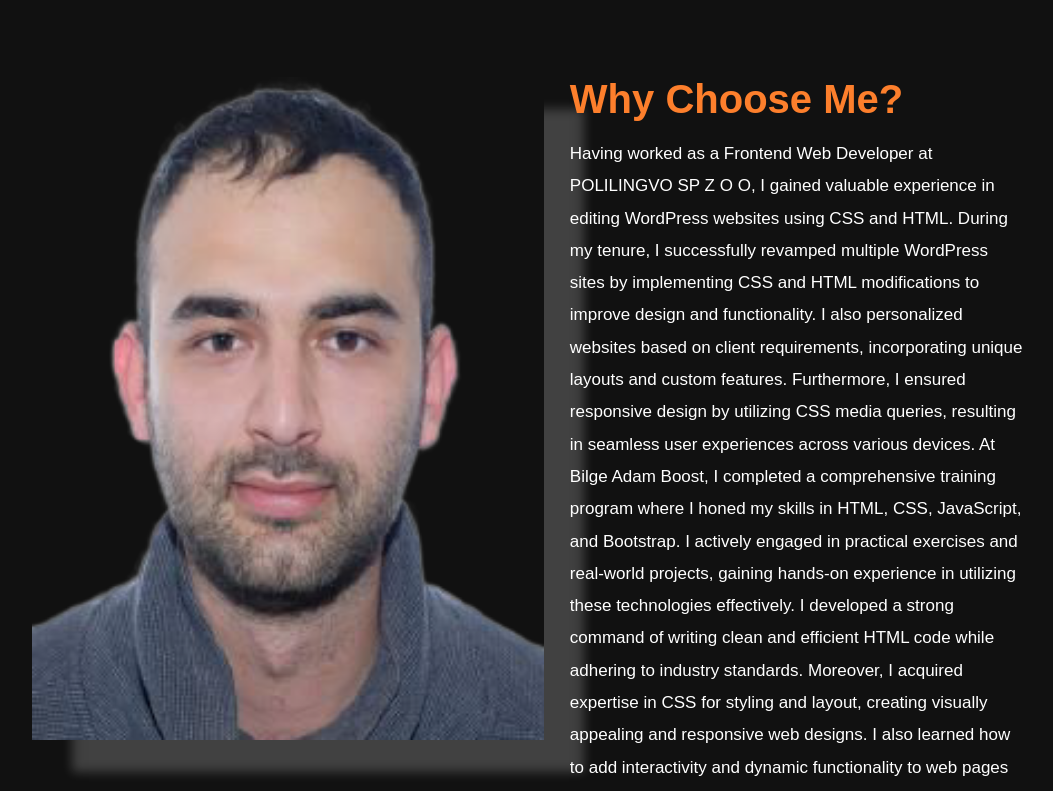
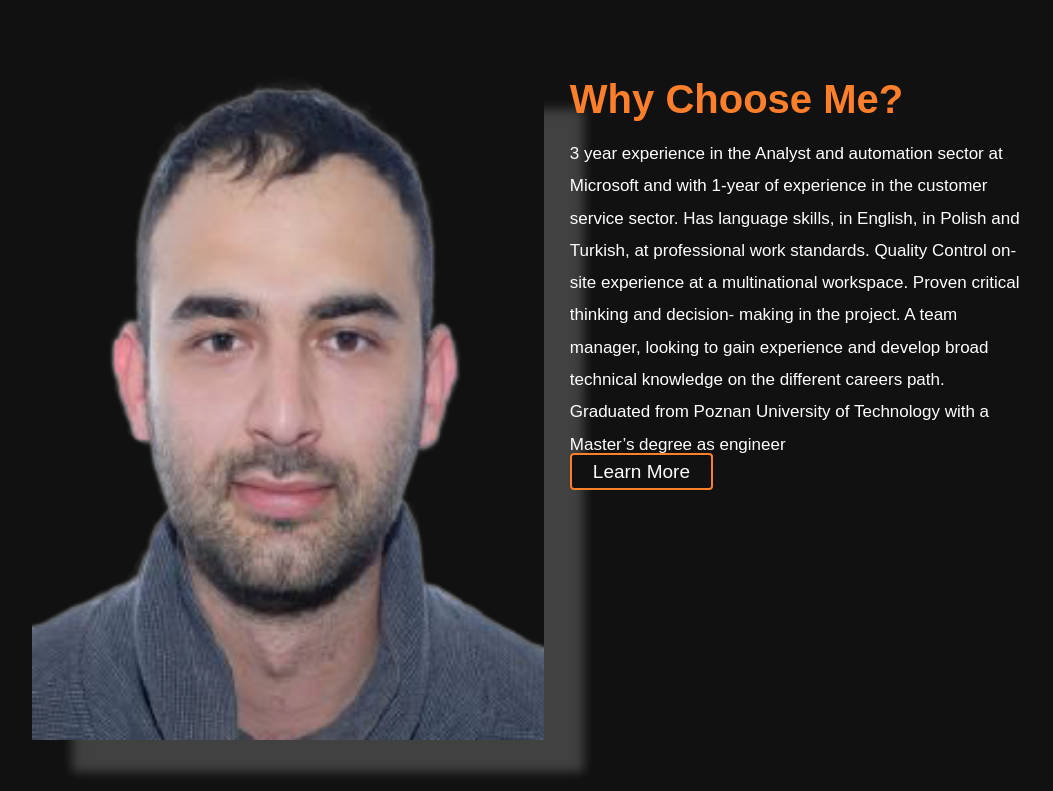
Before and after one commit to neset123/OldPortFolio.github.io, a plain HTML site: page index.html in a window 1280 px wide. Shown: the part 1060-1851 px from the top of the page, without its empty margins (112-1165 px from the left). Drawn offline with Linux system fonts and the light colour scheme.

Commit message:
Update index.html

```diff
--- a/index.html
+++ b/index.html
@@ -70,11 +70,7 @@
             </div>
             <div class="content">
                 <h1>Why Choose Me?</h1>
-                <p>Having worked as a Frontend Web Developer at POLILINGVO SP Z O O, I gained valuable experience in editing WordPress websites using CSS and HTML. During my tenure, I successfully revamped multiple WordPress sites by implementing CSS and HTML modifications to improve design and functionality. I also personalized websites based on client requirements, incorporating unique layouts and custom features. Furthermore, I ensured responsive design by utilizing CSS media queries, resulting in seamless user experiences across various devices.
-                    At Bilge Adam Boost, I completed a comprehensive training program where I honed my skills in HTML, CSS, JavaScript, and Bootstrap. I actively engaged in practical exercises and real-world projects, gaining hands-on experience in utilizing these technologies effectively. I developed a strong command of writing clean and efficient HTML code while adhering to industry standards. Moreover, I acquired expertise in CSS for styling and layout, creating visually appealing and responsive web designs. I also learned how to add interactivity and dynamic functionality to web pages using JavaScript and became familiar with Bootstrap and its pre-built components for efficient web design.
-                    With a background in Construction Technology of Management and a Master's degree from Poznan University of Technology. My education has provided me with a solid foundation in energy technology in construction and information technology. Additionally, my Bachelor's degree in Civil Engineering .
-                    In addition to my technical skills, I possess excellent problem-solving abilities and thrive in collaborative environments. I have actively participated in collaborative problem-solving sessions and provided guidance to junior developers during my time at POLILINGVO. I am skilled in troubleshooting and resolving common web development issues, ensuring smooth project execution.
-                    To showcase my knowledge and experience, I have created a website where you can explore my portfolio and projects</p>
+                <p>3 year experience in the Analyst and automation sector at Microsoft and with 1-year of experience in the customer service sector. Has language skills, in English, in Polish and Turkish, at professional work standards. Quality Control on-site experience at a multinational workspace. Proven critical thinking and decision- making in the project. A team manager, looking to gain experience and develop broad technical knowledge on the different careers path. Graduated from Poznan University of Technology with a Master’s degree as engineer</p>
 
 
 
```
